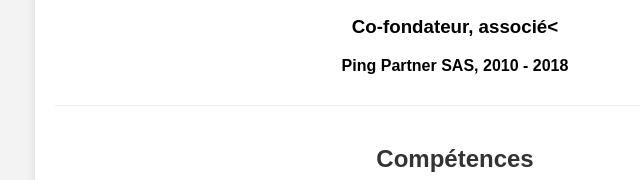
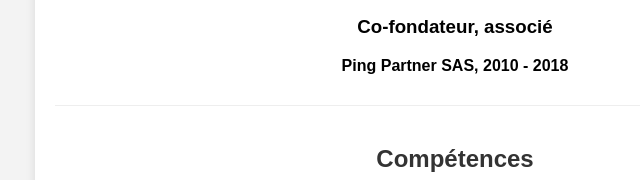
Before and after one commit to Michael-Rolland/CV, a plain HTML site: page index.html in a window 1280 px wide. Shown: the part 339-519 px from the top of the page, 185-825 px from the left. Drawn offline with Linux system fonts and the light colour scheme.

Commit message:
Update index.html

```diff
--- a/index.html
+++ b/index.html
@@ -19,7 +19,7 @@
                 <p>DEVOJI SAS, 2018 - présent</p>
             </div>
             <div class="job">
-                <h3>Co-fondateur, associé<</h3>
+                <h3>Co-fondateur, associé</h3>
                 <p>Ping Partner SAS, 2010 - 2018</p>
             </div>
         <div class="section">
```
